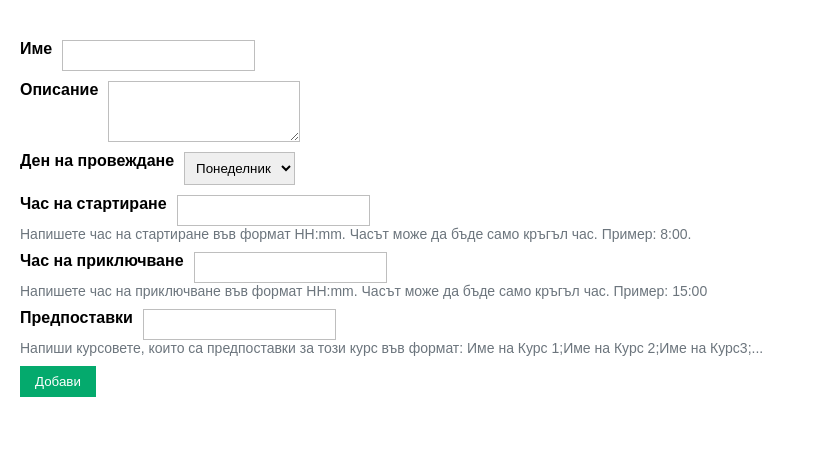
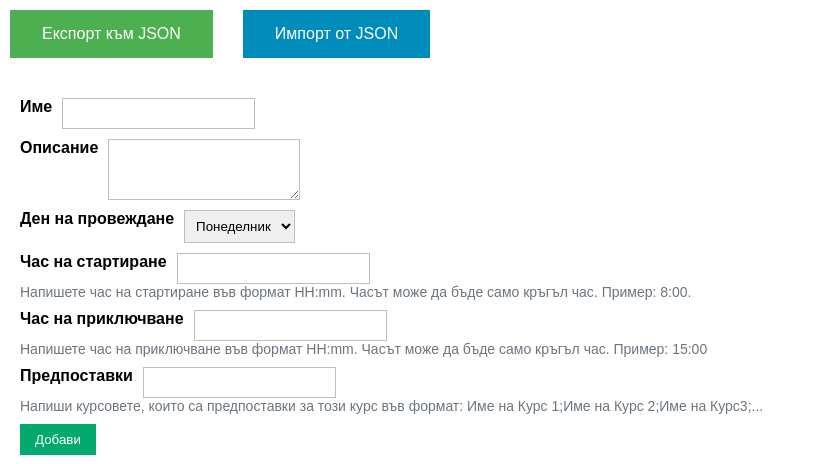
Before and after one commit to HristianIliev/Timetable, a PHP site: page / in a window 1280 px wide. Shown: the part 64-528 px from the top of the page, without its empty margins (0-815 px from the left). Run offline with PHP 8.4, Linux system fonts and the light colour scheme; data that the repository does not hold is empty.

Commit message:
made_buttons

```diff
--- a/index.html
+++ b/index.html
@@ -29,6 +29,11 @@
         <article id="courses-body">
         </article>
     </section>
+
+    <div class="row">
+        <button class="button export-button">Експорт към JSON</button>
+        <button class="button import-button">Импорт от JSON</button>
+    </div>
 
     <section class="flex-box centered">
         <form id="course-form" class="form-style">
--- a/style.css
+++ b/style.css
@@ -1,6 +1,42 @@
 body {
     margin: 0px !important;
     font-family: Arial, Helvetica, sans-serif;
+}
+
+.button {
+    border: none;
+    color: white;
+    padding: 15px 32px;
+    text-align: center;
+    text-decoration: none;
+    display: inline-block;
+    font-size: 16px;
+}
+
+.row {
+    margin-top: 10px;
+    margin-left: 10px;
+    display: flex;
+    flex-direction: row;
+    gap: 30px;
+}
+
+.export-button {
+    background-color: #4CAF50;
+}
+
+.export-button:hover {
+    background-color: #21a625;
+    cursor: pointer;
+}
+
+.import-button {
+    background-color: #008CBA;
+}
+
+.import-button:hover {
+    background-color: #025d7b;
+    cursor: pointer;
 }
 
 .navbar {
```
